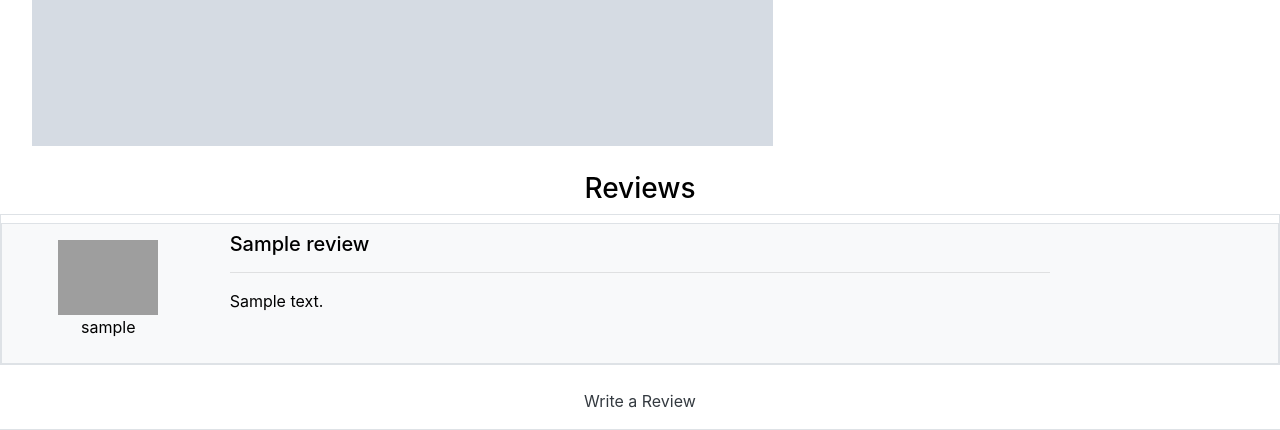
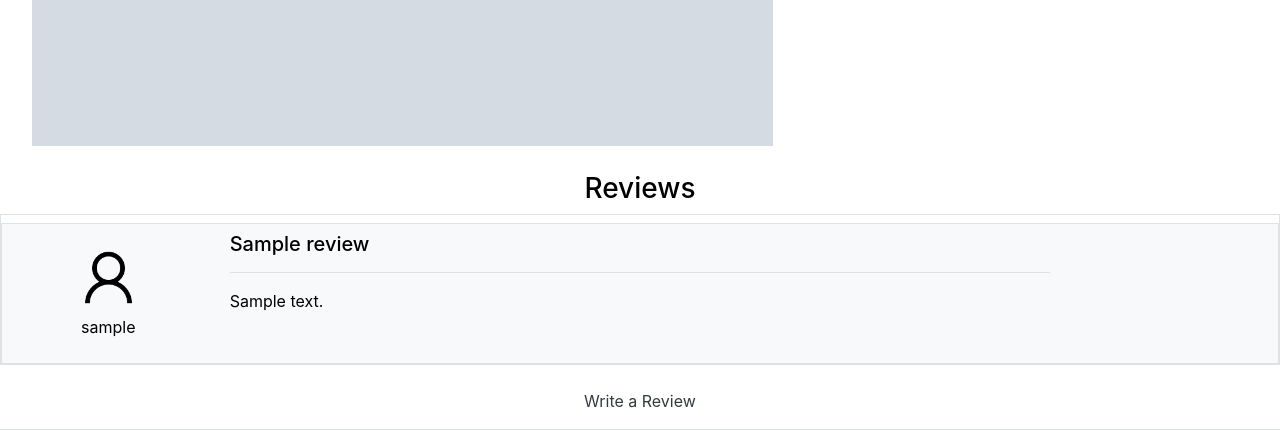
Before and after one commit to Deepak9912/My-Phone, a Django app: page /products/1/ in a window 1280 px wide. Shown: the part 620-1050 px from the top of the page. Run offline with Django 3.2, Linux system fonts and the light colour scheme; data comes from the database, SQL or seed files in the repository; tables that the repository leaves empty hold one stand-in row (values such as "Sample post"); grey boxes marked "Sample" are stand-in pictures; some libraries are stand-ins or nearby versions; grey boxes are pictures that could not be loaded.

Commit message:
create a user icon for user to leave review and add the image in statits file under user folder

```diff
--- a/products/templates/products/product_detail.html
+++ b/products/templates/products/product_detail.html
@@ -164,7 +164,7 @@
                 {% for review in reviews %}
                     <div class="row border bg-light mt-2">
                         <div class="col-2 mt-3 mb-2 text-center">
-                            <img class="user-width" src="#" alt="User Review Icon Image">
+                            <img class="user-width" src="{% static 'user/user.png' %}" alt="User Review Icon Image">
                             <p>
                                 {{ review.user }}
                             </p>
```
Also changed, not shown: static/user/user.png (added).
